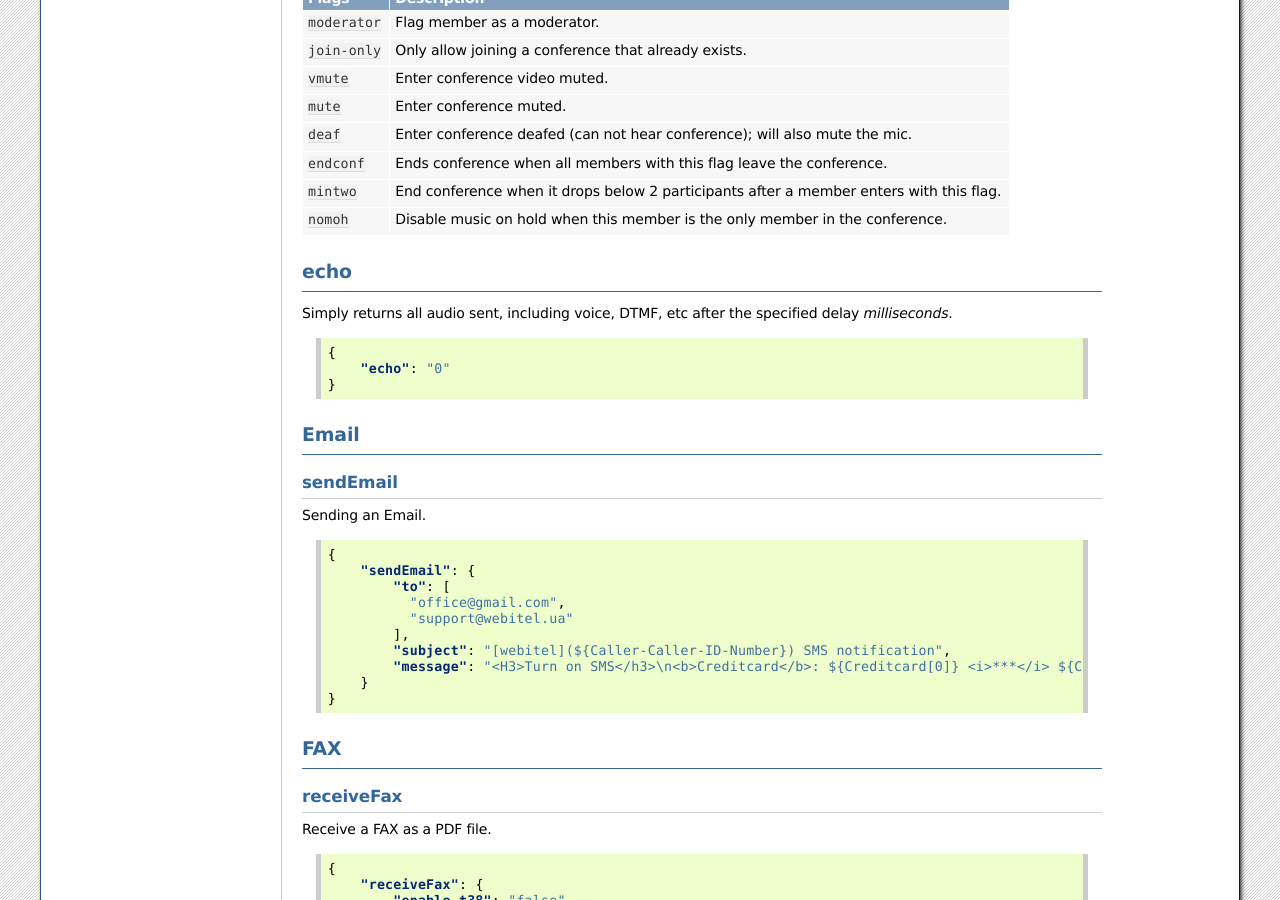
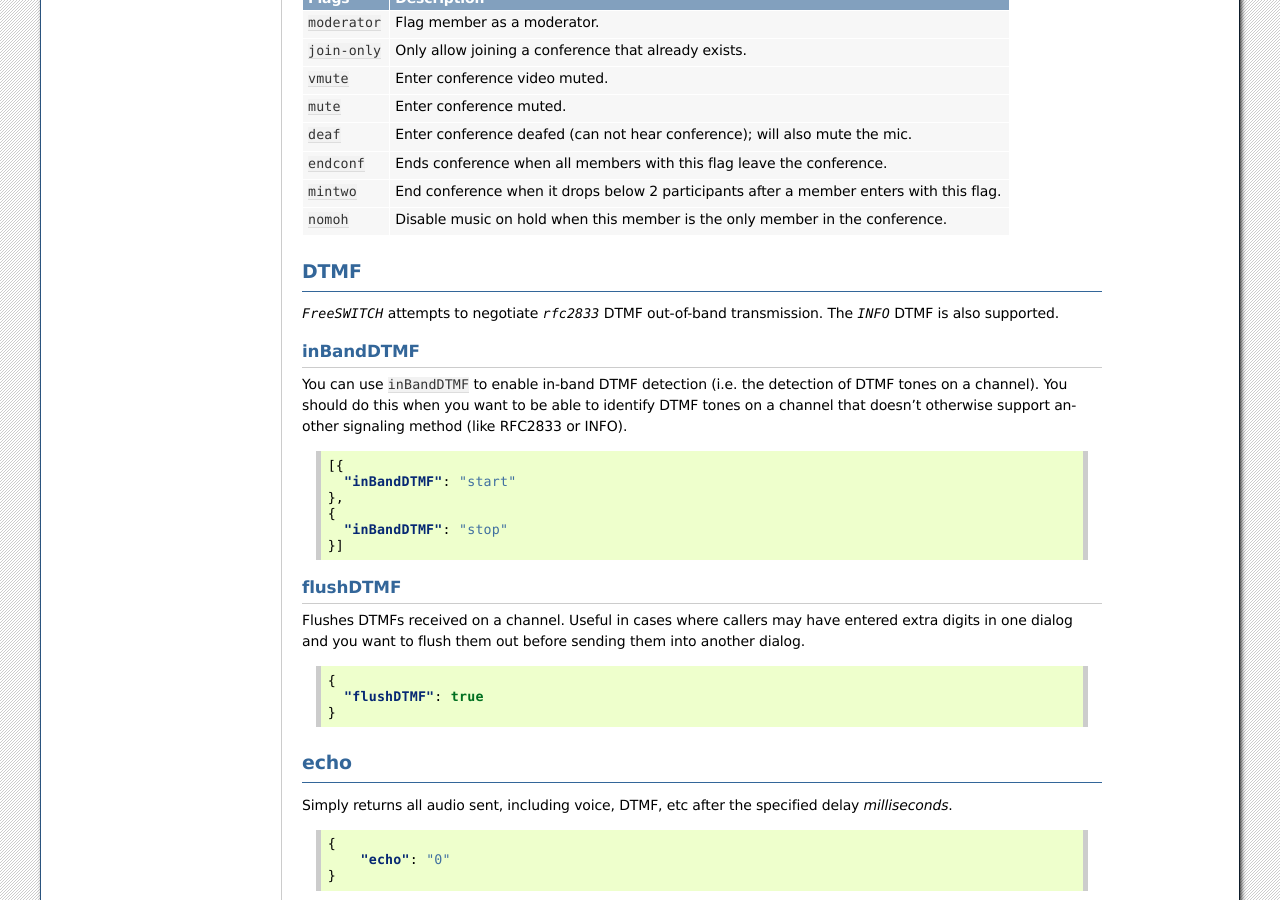
Before and after one commit to webitel/docs-en, a Sphinx documentation site: the page built from source/acr-applications.rst, in a window 1280 px wide and 900 px high, scrolled down 2139 px. Built offline with Sphinx 7.4.7, drawn with Linux system fonts in a browser that asks for light colours; some of the changed text lies outside the part shown.

Commit message:
flushDTMF application

```diff
--- a/source/acr-applications.rst
+++ b/source/acr-applications.rst
@@ -163,6 +163,39 @@ The inbound and outbound conference bridge service.
 | ``nomoh``      | Disable music on hold when this member is the only member in the conference.            |
 +----------------+-----------------------------------------------------------------------------------------+
 
+DTMF
+----
+
+`FreeSWITCH` attempts to negotiate `rfc2833` DTMF out-of-band transmission. The `INFO` DTMF is also supported.
+
+inBandDTMF
+++++++++++
+
+.. py:module:: inBandDTMF
+
+You can use ``inBandDTMF`` to enable in-band DTMF detection (i.e. the detection of DTMF tones on a channel). You should do this when you want to be able to identify DTMF tones on a channel that doesn't otherwise support another signaling method (like RFC2833 or INFO).
+
+.. code-block:: json
+
+    [{
+      "inBandDTMF": "start"
+    },
+    {
+      "inBandDTMF": "stop"
+    }]
+
+flushDTMF
++++++++++
+
+.. py:module:: flushDTMF
+
+Flushes DTMFs received on a channel. Useful in cases where callers may have entered extra digits in one dialog and you want to flush them out before sending them into another dialog.
+
+.. code-block:: json
+
+   {
+     "flushDTMF": true
+   }
 
 echo
 ----
@@ -282,24 +315,6 @@ httpRequest
                 }
         }
     }
-
-
-inBandDTMF
-----------
-
-.. py:module:: inBandDTMF
-
-You can use ``inBandDTMF`` to enable in-band DTMF detection (i.e. the detection of DTMF tones on a channel). You should do this when you want to be able to identify DTMF tones on a channel that doesn't otherwise support another signaling method (like RFC2833 or INFO).
-
-.. code-block:: json
-
-    [{
-      "inBandDTMF": "start"
-    },
-    {
-      "inBandDTMF": "stop"
-    }]
-
 
 log
 ---
@@ -721,7 +736,7 @@ setArray
   {
     "setArray": {
       "myArray": [
-        "val1", "val2", "val3
+        "val1", "val2", "val3"
       ]
     }
   }
```
